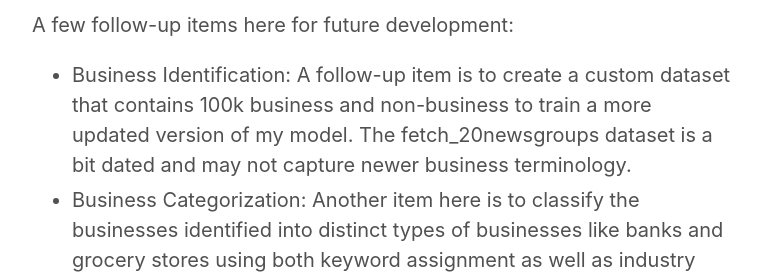
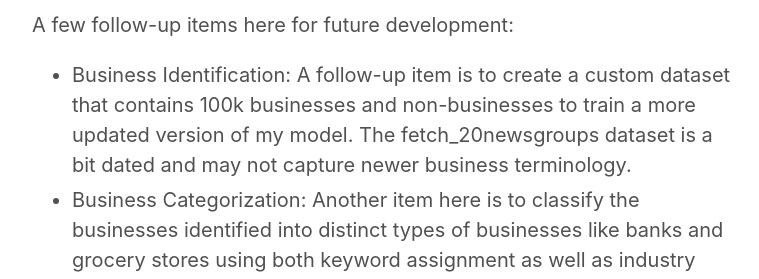
Before and after one commit to skhan-tech/skhan-tech.github.io, a Jekyll site: the page built from _posts/2020-04-03-Classifying-The-Web.md, in a window 1280 px wide and 900 px high, scrolled down 13645 px. Shown: the part 197-476 px from the top of the window, without its empty margins (258-1017 px from the left). Built offline with Jekyll 4.4.1, drawn with Linux system fonts in a browser that asks for light colours; our own code applies the rules of GitHub Pages for plain Markdown files.

Commit message:
Update 2020-04-03-Classifying-The-Web.md

```diff
--- a/_posts/2020-04-03-Classifying-The-Web.md
+++ b/_posts/2020-04-03-Classifying-The-Web.md
@@ -198,7 +198,7 @@ So how is the web categorized? Turns out the web is used to do a lot of business
 
 A few follow-up items here for future development:
 
-- Business Identification: A follow-up item is to create a custom dataset that contains 100k business and non-business to train a more updated version of my model. The fetch_20newsgroups dataset is a bit dated and may not capture newer business terminology.
+- Business Identification: A follow-up item is to create a custom dataset that contains 100k businesses and non-businesses to train a more updated version of my model. The fetch_20newsgroups dataset is a bit dated and may not capture newer business terminology.
 - Business Categorization: Another item here is to classify the businesses identified into distinct types of businesses like banks and grocery stores using both keyword assignment as well as industry classifiers such as SIC, NAICS and NACE codes.
 - Business Contact Data: Start to scrape anything resembling an e-mail, phone or address on each web page along with business name.
 
```
